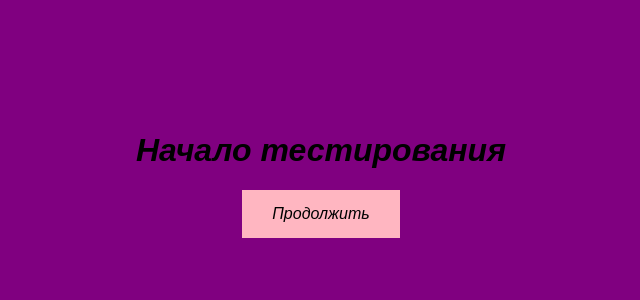
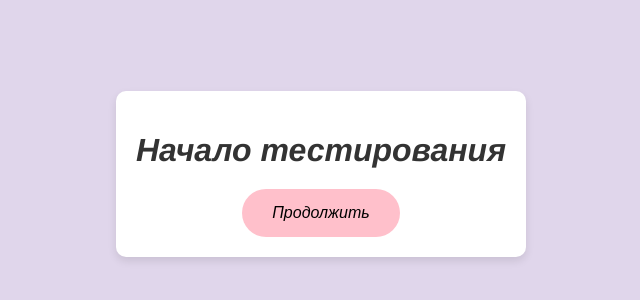
Before and after one commit to sinkvs/quiz, a plain HTML site: page index.html in a window 1280 px wide. Shown: the part 226-526 px from the top of the page, without its empty margins (319-959 px from the left). Drawn offline with Linux system fonts and the light colour scheme.

Commit message:
Update styles.css

```diff
--- a/styles.css
+++ b/styles.css
@@ -1,32 +1,43 @@
 body {
-    background-color: purple;
+    background-color: #E0D6EB; /* Мягкий фиолетовый */
     display: flex;
     justify-content: center;
     align-items: center;
     height: 100vh;
     margin: 0;
-    font-family: Arial, sans-serif;
+    font-family: 'Helvetica Neue', sans-serif;
 }
 
 .container {
     text-align: center;
+    padding: 20px;
+    border-radius: 10px;
+    box-shadow: 0 4px 8px rgba(0, 0, 0, 0.1);
+    background-color: #FFFFFF;
 }
 
 h1 {
-    color: black;
+    color: #333;
     font-style: italic;
+    margin-bottom: 20px;
 }
 
 button {
-    background-color: lightpink;
+    background-color: #FFC0CB; /* Светло-розовый */
     border: none;
     padding: 15px 30px;
     font-size: 16px;
     cursor: pointer;
-    transition: background-color 0.5s;
+    border-radius: 25px;
+    transition: background-color 0.5s, transform 0.3s;
     font-style: italic;
 }
 
 button:hover {
-    background-color: deeppink;
+    background-color: #FF69B4; /* Ярко-розовый при наведении */
+    transform: scale(1.05);
 }
+
+button:active {
+    transform: scale(0.95);
+}
```
